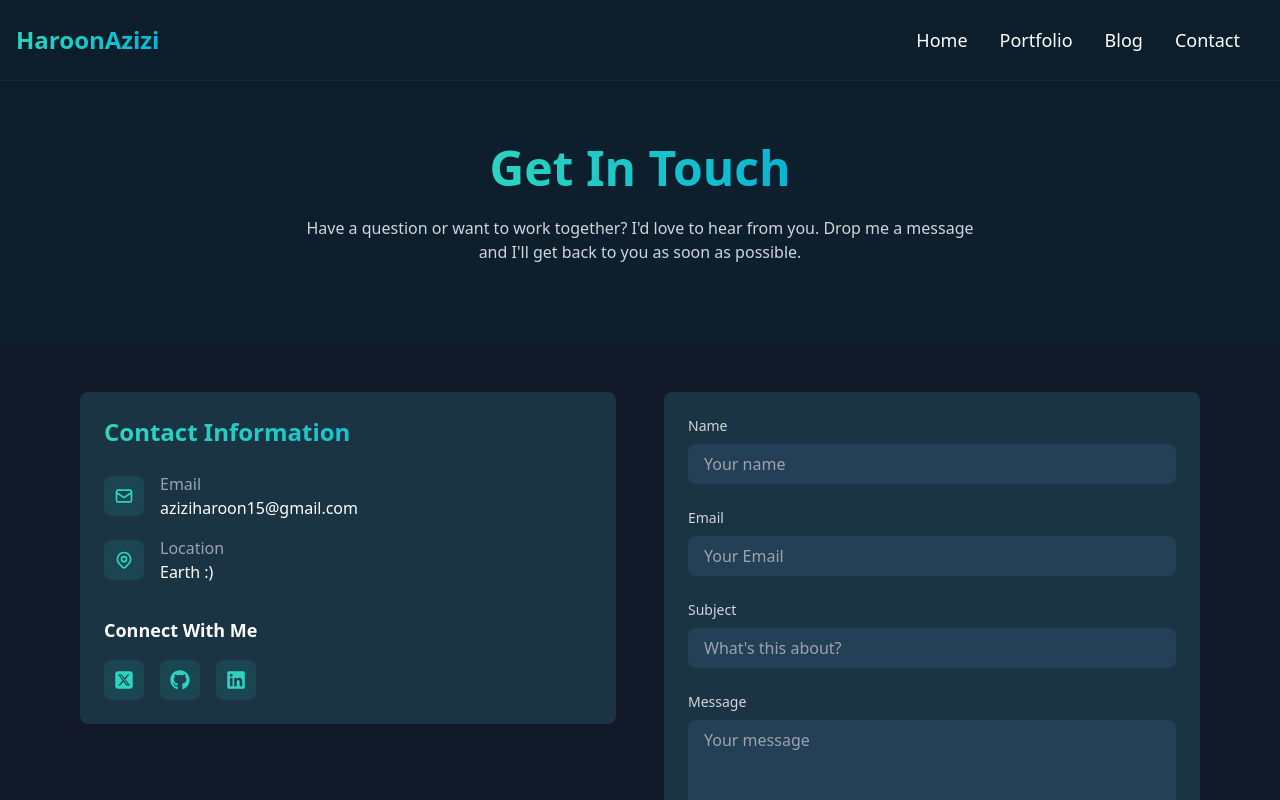
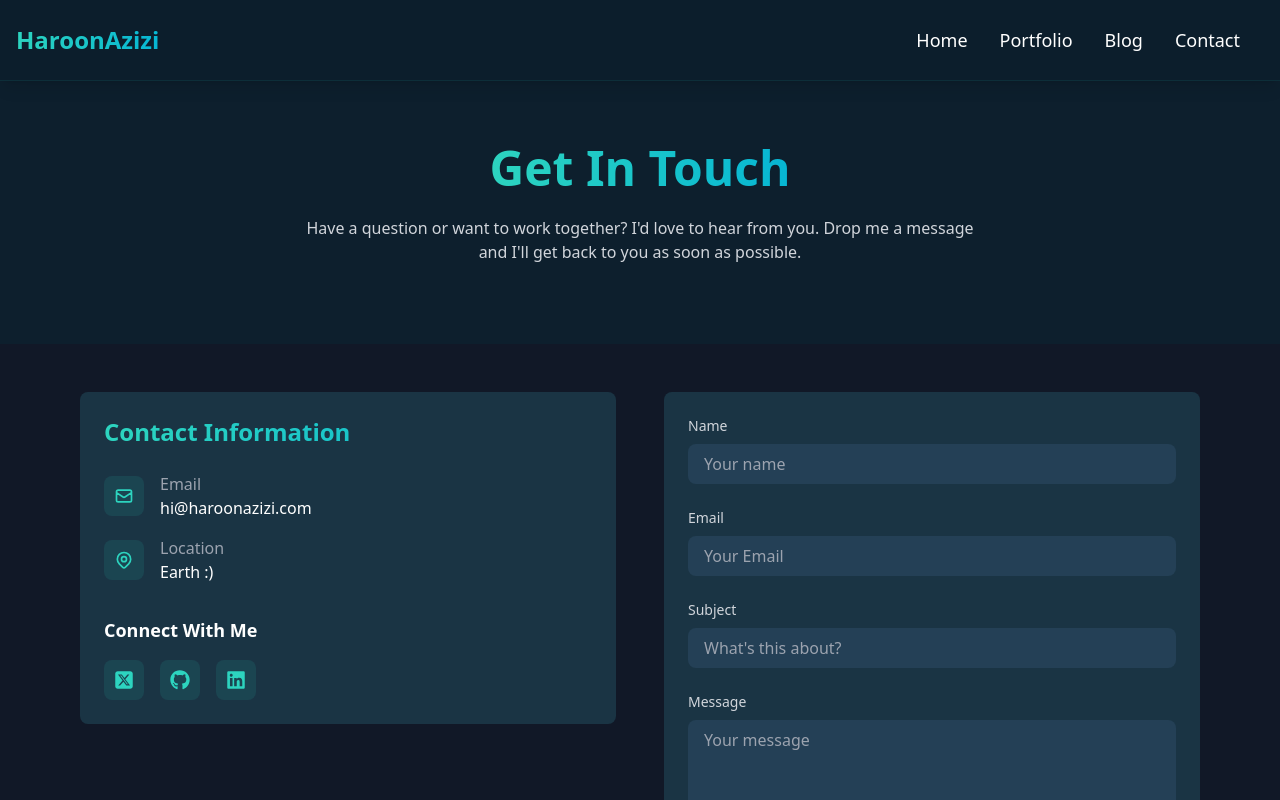
Before and after one commit to HaroonAzizi/portfolio, a Next.js app: page /contact in a window 1280 px wide. Shown: the top 800 px of the page. Built offline with nearby package versions, Linux system fonts and the light colour scheme.

Commit message:
added my email and changed the font

```diff
--- a/pages/contact.js
+++ b/pages/contact.js
@@ -95,10 +95,10 @@ export default function Contact() {
                     <div>
                       <p className="text-gray-400">Email</p>
                       <a
-                        href="mailto:aziziharoon15@gmail.com"
+                        href="mailto:hi@haroonazizi.com"
                         className="text-white hover:text-teal-400 transition-colors"
                       >
-                        aziziharoon15@gmail.com
+                        hi@haroonazizi.com
                       </a>
                     </div>
                   </div>
--- a/pages/index.js
+++ b/pages/index.js
@@ -8,7 +8,7 @@ import { useEffect, useState } from "react";
 export default function Home() {
   const [text, setText] = useState("");
   const [showRole, setShowRole] = useState(false);
-  const fullText = "Hey, I'm Haroon Azizi";
+  const fullText = "Hey, I'm Haroon";  // Combined the text
 
   useEffect(() => {
     let currentIndex = 0;
@@ -17,9 +17,8 @@ export default function Home() {
         setText(fullText.slice(0, currentIndex));
         currentIndex++;
 
-        // Show role after typing is complete
         if (currentIndex > fullText.length) {
-          setTimeout(() => setShowRole(true), 500); // Delay before showing role
+          setTimeout(() => setShowRole(true), 500);
         }
       } else {
         clearInterval(intervalId);
@@ -34,6 +33,9 @@ export default function Home() {
       <Head>
         <title>Haroon Azizi</title>
         <meta name="description" content="Welcome to my portfolio" />
+        <style>
+          @import url('https://fonts.googleapis.com/css2?family=Mr+Bedfort&display=swap');
+        </style>
       </Head>
 
       {/* Hero Section */}
@@ -51,7 +53,9 @@ export default function Home() {
         <div className="relative z-10 text-center px-4">
           <h1 className="text-4xl md:text-6xl font-bold mb-6">
             <span className="bg-gradient-to-r from-teal-400 to-cyan-500 bg-clip-text text-transparent">
-              {text}
+              <span style={{ fontFamily: "'Mr Bedfort', cursive" }} className="font-normal text-5xl md:text-7xl">
+                {text}
+              </span>
               <span className="animate-blink">|</span>
             </span>
           </h1>
--- a/styles/globals.css
+++ b/styles/globals.css
@@ -1,7 +1,7 @@
 @tailwind base;
 @tailwind components;
 @tailwind utilities;
-
+@import url('https://fonts.googleapis.com/css2?family=Pattaya&display=swap');
 @layer base {
   :root {
     --background: 0 0% 100%;
```
Also changed, not shown: _posts/2024-02-12-nine-books-9-lessons.md (+2 -0 lines).
